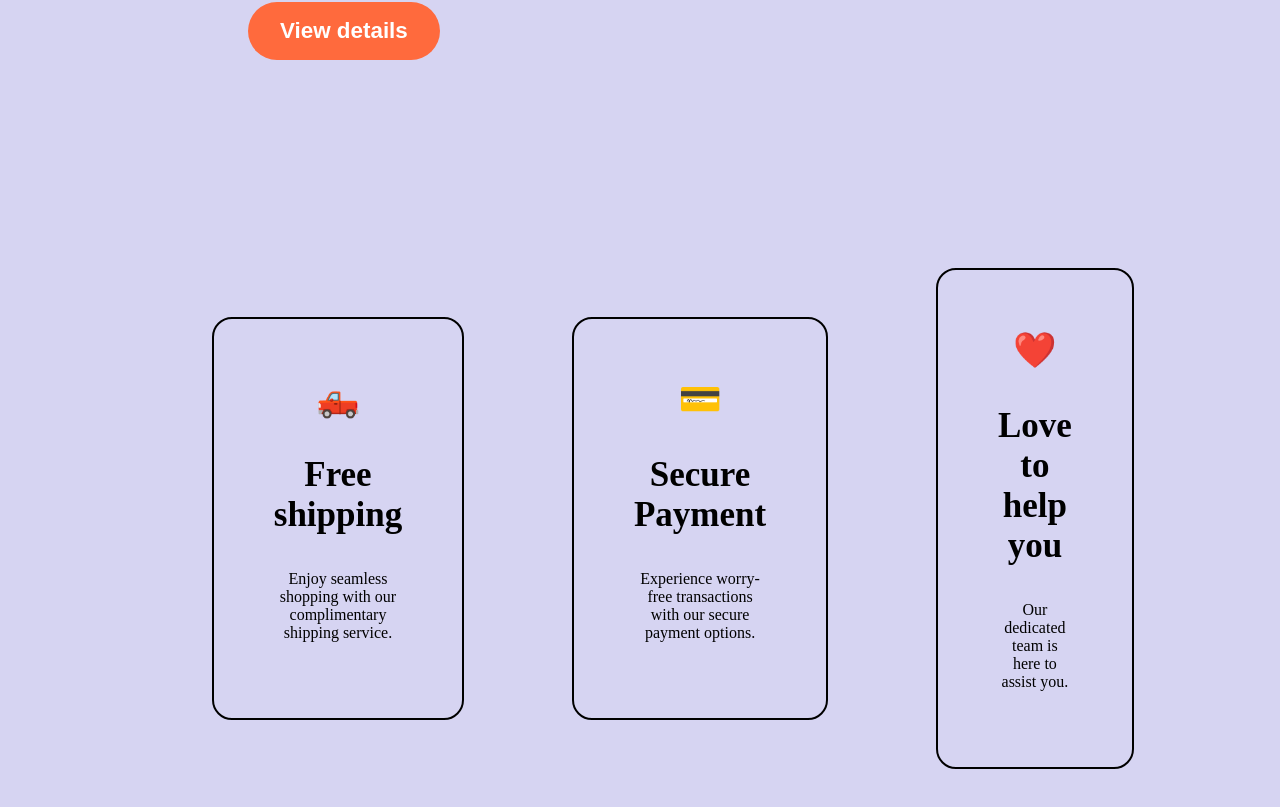
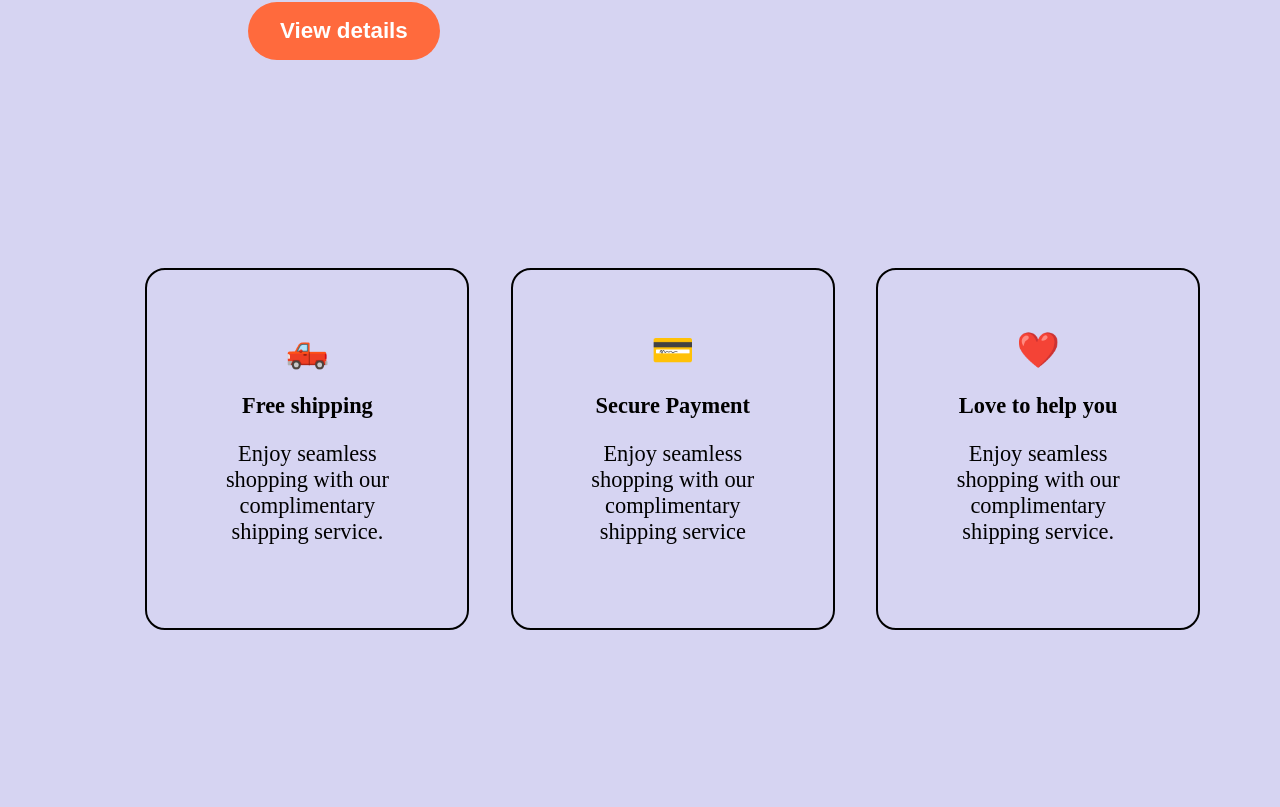
Before and after one commit to AddyJaime/nike, a React (Vite) app: page / in a window 1280 px wide. Shown: the part 2786-3593 px from the top of the page. After the commit the page ends 3520 px from the top, so only its background shows below. Built offline with nearby package versions, Linux system fonts and the light colour scheme.

Commit message:
completing the footer section

```diff
--- a/src/components/Shipping /Shipping.css
+++ b/src/components/Shipping /Shipping.css
@@ -8,18 +8,23 @@
 }
 
 .shipping-tems {
-  max-width: 400px;
+  max-width: 200px;
   width: auto;
-  flex: 0;
+  min-height: 100px;
+  flex: 1;
   text-align: center;
   border: 2px solid black;
   border-radius: 20px;
   padding: 60px;
 }
 
-.shipping-tems span {
+.shipping span {
   font-size: 35px;
 }
+
 .shipping-tems h3 {
-  font-size: 35px;
+  font-size: var(--paragram-font-size);
 }
+.shipping-tems p {
+  font-size: var(--paragram-font-size);
+}
--- a/src/components/Shipping /Shipping.tsx
+++ b/src/components/Shipping /Shipping.tsx
@@ -12,14 +12,12 @@ const Shipping: React.FC = () => {
       <div className="shipping-tems">
         <span>💳</span>
         <h3>Secure Payment</h3>
-        <p>
-          Experience worry-free transactions with our secure payment options.
-        </p>
+        <p>Enjoy seamless shopping with our complimentary shipping service</p>
       </div>
       <div className="shipping-tems">
         <span>❤️</span>
         <h3>Love to help you</h3>
-        <p>Our dedicated team is here to assist you.</p>
+        <p>Enjoy seamless shopping with our complimentary shipping service.</p>
       </div>
     </div>
   );
```
